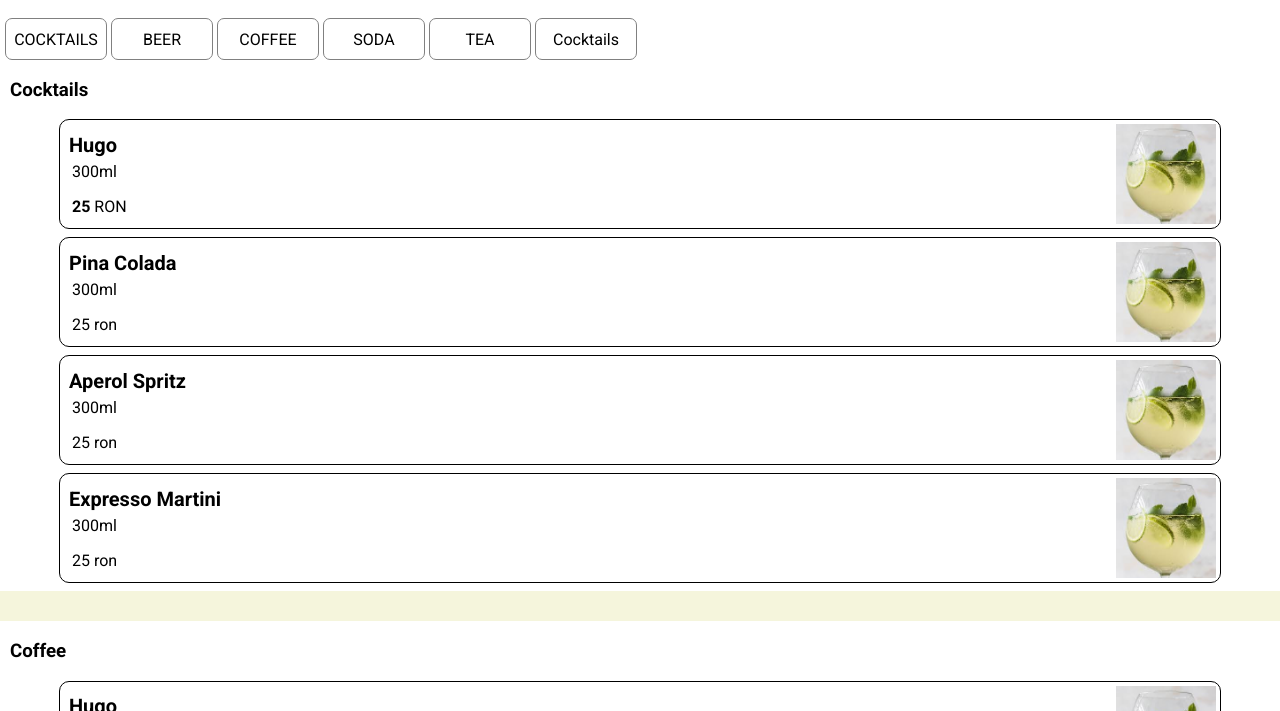
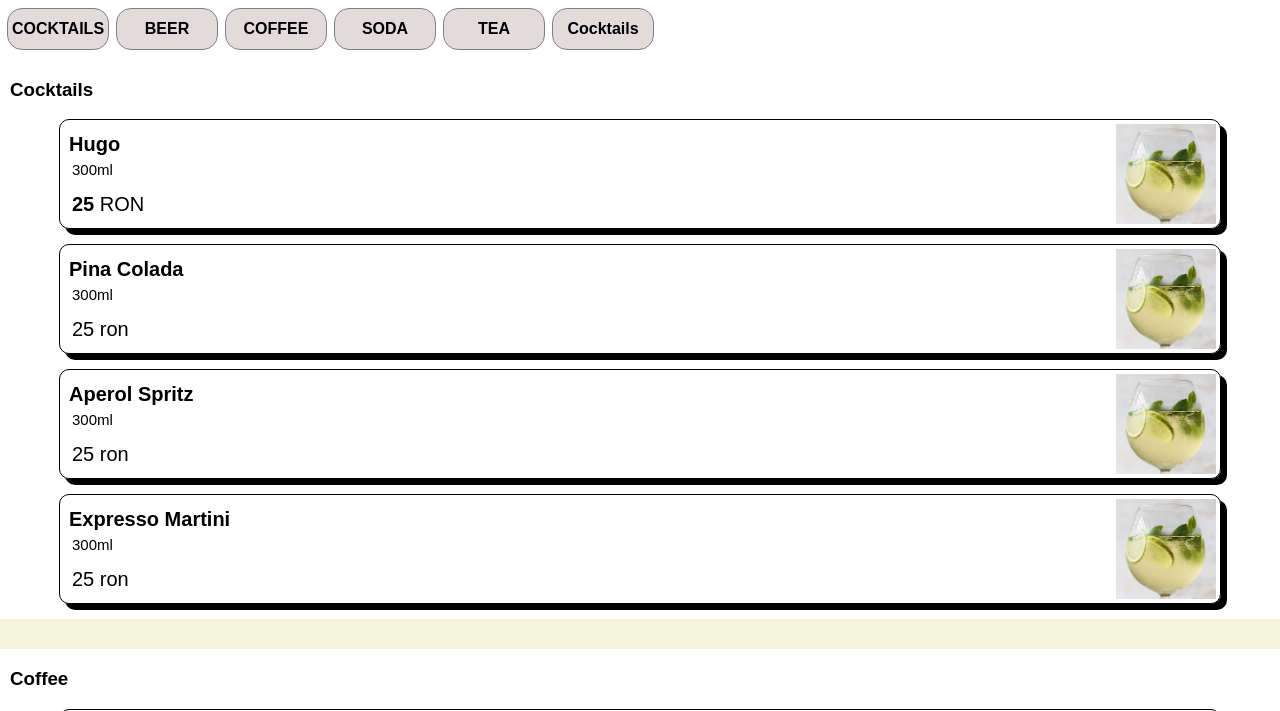
Before and after one commit to Golomanee/PodulViilor9, a plain HTML site: page index.html in a window 1280 px wide. Shown: the part 302-1013 px from the top of the page. Drawn offline with Linux system fonts and the light colour scheme.

Commit message:
Update index.css

```diff
--- a/index.css
+++ b/index.css
@@ -1,5 +1,5 @@
 body  {
-    font-family: "Roboto", sans-serif;
+    font-family: "Poppins", sans-serif;
     margin: 0;
     box-sizing: border-box;
 }
@@ -7,23 +7,29 @@ body  {
 .cautare {
     display: flex;
     overflow-x: scroll;
-    margin-top: 20px;
     position: sticky;
-    top: 10px;
+    top: 0px;
     z-index: 1000;
-    margin-left: 5px;
+    margin-left: 7px;
+    padding-top: 10px;
+    padding-bottom: 10px;
+    background-color: rgb(255, 255, 255, 0.85);
 }
 
+.cautare::-webkit-scrollbar {
+    display: none;
+  }
+
 #cocktails:target {
-    padding-top: 50px; /* Adăugăm un padding-top de 50px */
+    padding-top: 60px; /* Adăugăm un padding-top de 50px */
     display: block; /* Asigură afișarea corectă a conținutului */
     margin-top: -40px; /* Compensează adăugarea padding-ului */
   }
 
 #coffee:target {
-    padding-top: 50px; /* Adăugăm un padding-top de 50px */
-    display: block; /* Asigură afișarea corectă a conținutului */
-    margin-top: -40px; /* Compensează adăugarea padding-ului */
+    padding-top: 50px;
+    display: block;
+    margin-top: -40px;
 }
 
 a {
@@ -38,10 +44,11 @@ a {
     text-align: center;
     border: solid;
     border-width: 1px;
-    border-radius: 7px;
+    border-radius: 15px;
     border-color: gray;
-    margin-right: 4px;
-    background-color: white;
+    margin-right: 7px;
+    background-color: rgb(227, 219, 219);
+    font-weight: 600;
 }
 
 .top {
@@ -76,7 +83,9 @@ a {
     border-width: 1px;
     border-radius: 10px;
     padding: 4px;
-    margin-bottom: 8px;
+    margin-bottom: 15px;
+    box-shadow: 6px 6px;
+
 }
 
 .produs img {
@@ -99,12 +108,14 @@ a {
 .cantitate {
     margin-top: 5px;
     margin-left: 3px;
+    font-size: 15px;
 }
 
 .pret {
     margin-top: 0px;
     margin-left: 3px;
     margin-bottom: 0;
+    font-size: 20px;
 }
 
 .categorie h3 {
```
